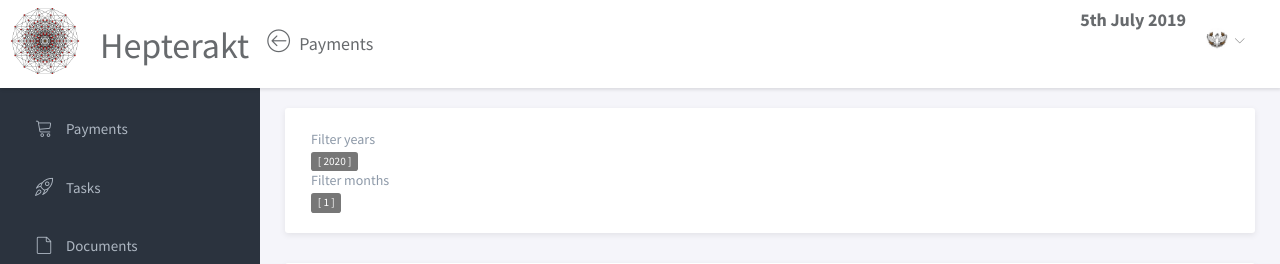
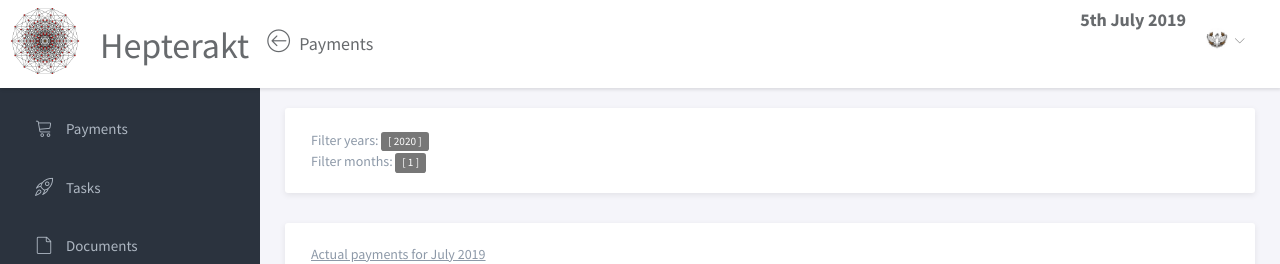
Before and after one commit to miloszsobiczewski/Hepterakt, a Django app: page /payments/ in a window 1280 px wide. Shown: the top 264 px of the page. Run offline with Django 3.2, Linux system fonts and the light colour scheme; tables that the repository leaves empty hold one stand-in row (values such as "Sample post"); some libraries are stand-ins or nearby versions.

Commit message:
payments - update styling

```diff
--- a/payments/templates/payments/payments.html
+++ b/payments/templates/payments/payments.html
@@ -15,17 +15,14 @@
         <div class="panel-heading">
 
             <!-- MYBLOCK -->
-
-           <p class="panel-subtitle">Filter years</p>
-
+            <font class="panel-subtitle">Filter years: </font>
             {% for year in payments_years %}
                 <a href="{% url 'payments:filter-payments' year curr_month %}" class="">
                     <span class="label label-default">[ {{ year }} ]</span>
                 </a>
             {% endfor %}
-
-            <p class="panel-subtitle">Filter months</p>
-
+            <br>
+            <font class="panel-subtitle">Filter months: </font>
             {% for month in payments_months %}
                 <a href="{% url 'payments:filter-payments' curr_year month %}" class="">
                     <span class="label label-default">[ {{ month }} ]</span>
```
